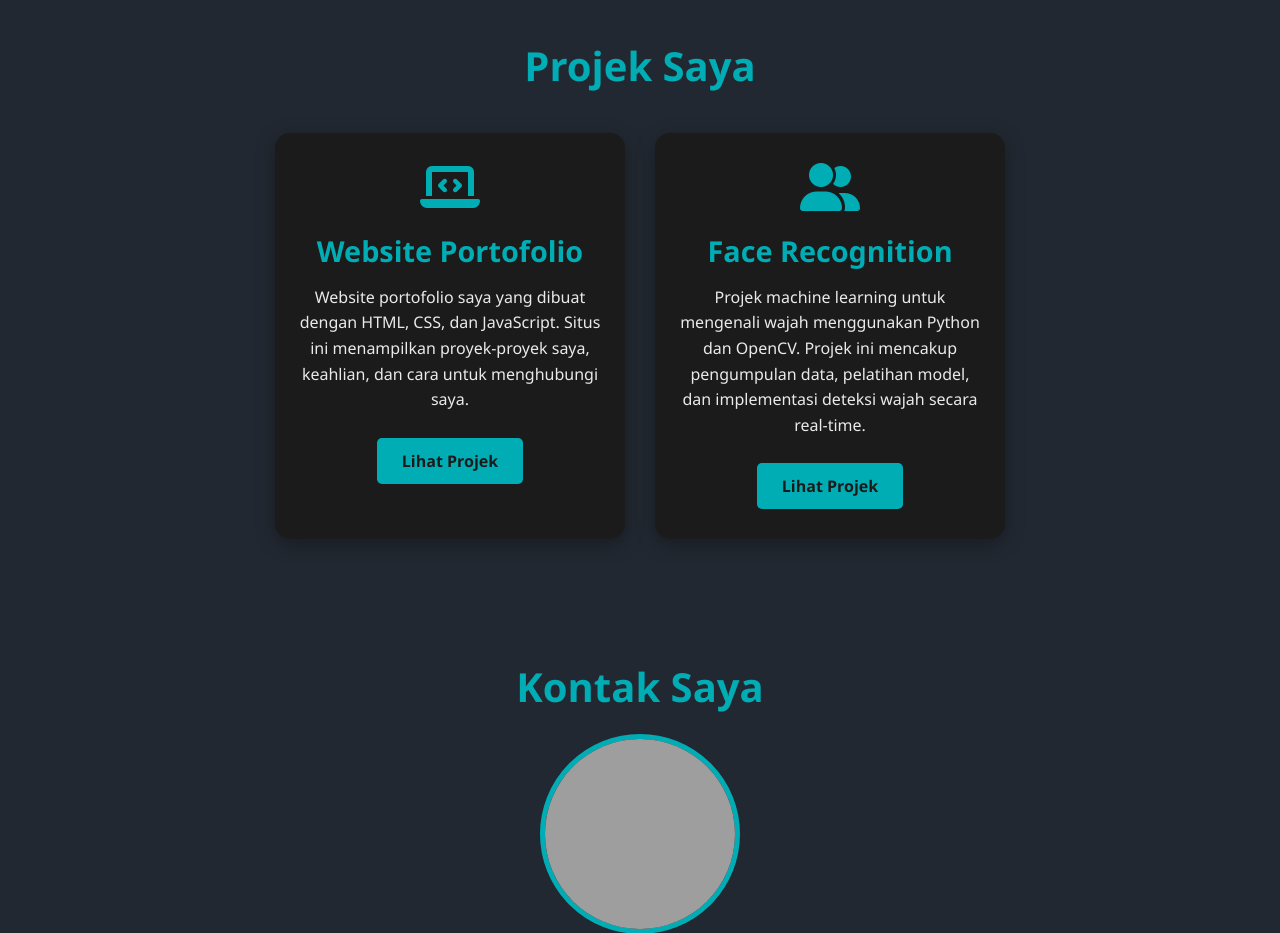
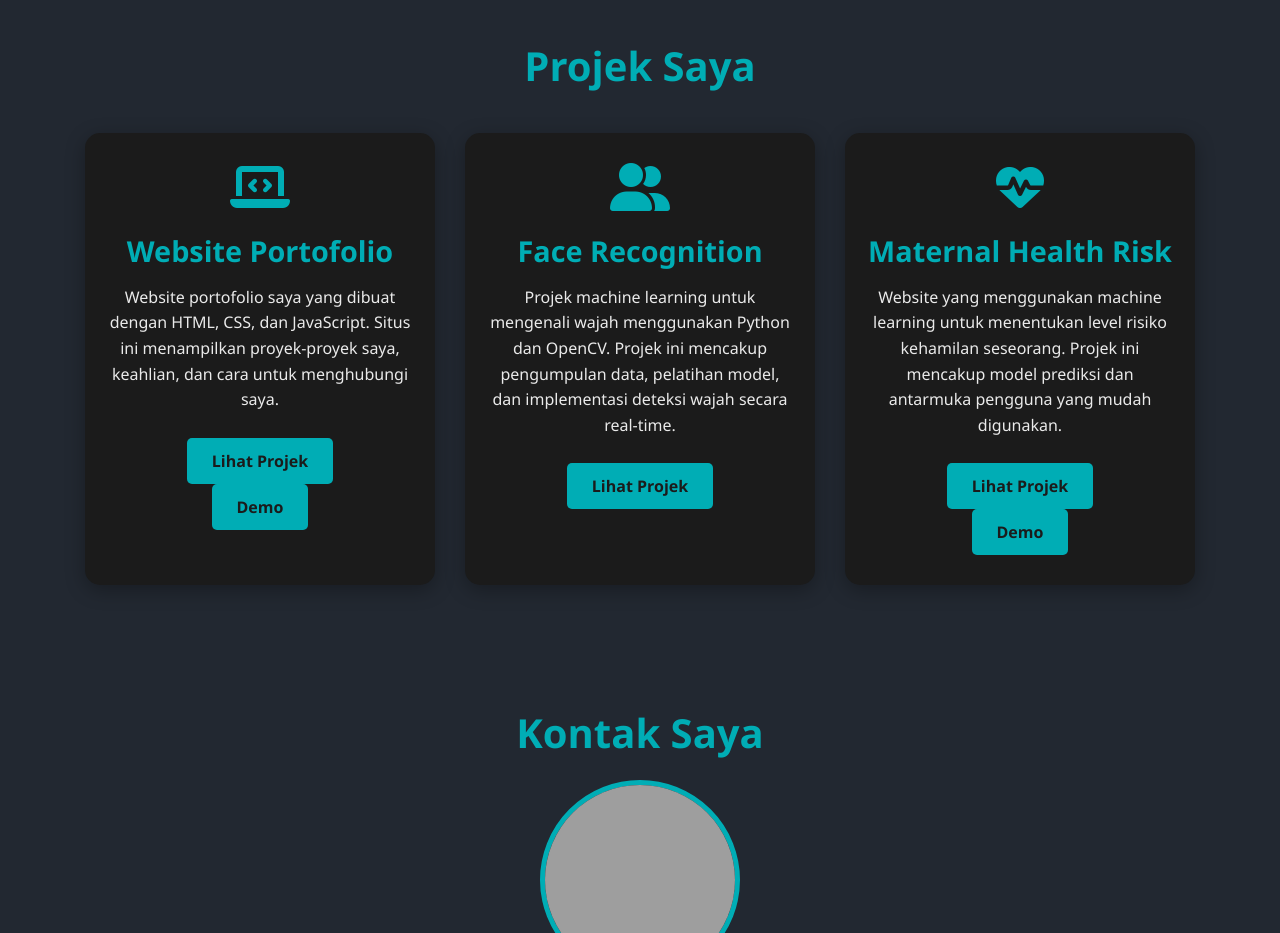
Before and after one commit to flakesss/web-Porto, a plain HTML site: page public/index.html in a window 1280 px wide. Shown: the part 1640-2573 px from the top of the page. Drawn offline with Linux system fonts and the light colour scheme; grey boxes are pictures that could not be loaded.

Commit message:
Update index.html

```diff
--- a/public/index.html
+++ b/public/index.html
@@ -30,7 +30,8 @@
     <!-- Bagian Home -->
     <section class="home" id="home">
         <div class="home-content">
-            <img src="assets/1000090901 (1).jpg" class="img-home" alt="Hatta Image">
+            <!-- Tambahkan atribut onclick pada gambar -->
+            <img src="assets/1000090901 (1).jpg" class="img-home" alt="Hatta Image" onclick="openFullImage()">
             <h1>Halo Semua!! 🙋</h1>
             <h2>Saya Hatta Dwi Putranto</h2>
         </div>
@@ -68,19 +69,31 @@
     <section id="projects" class="projects-container">
         <h2>Projek Saya</h2>
         <div class="projects-content">
+            <!-- Proyek 1: Website Portofolio -->
             <div class="project-item">
                 <i class="fas fa-laptop-code project-icon"></i>
                 <h3>Website Portofolio</h3>
                 <p>Website portofolio saya yang dibuat dengan HTML, CSS, dan JavaScript. Situs ini menampilkan proyek-proyek saya, keahlian, dan cara untuk menghubungi saya.</p>
                 <a href="https://github.com/flakesss/web-Porto" target="_blank" class="btn">Lihat Projek</a>
+                <!-- Tambahkan tombol Demo -->
+                <a href="https://your-portfolio-website-url.com" target="_blank" class="btn">Demo</a>
             </div>
+            <!-- Proyek 2: Face Recognition -->
             <div class="project-item">
                 <i class="fas fa-user-friends project-icon"></i>
                 <h3>Face Recognition</h3>
                 <p>Projek machine learning untuk mengenali wajah menggunakan Python dan OpenCV. Projek ini mencakup pengumpulan data, pelatihan model, dan implementasi deteksi wajah secara real-time.</p>
                 <a href="https://github.com/flakesss/face_Recognition" target="_blank" class="btn">Lihat Projek</a>
             </div>
-            <!-- Tambahkan projek lain jika diperlukan -->
+            <!-- Proyek 3: Maternal Health Risk -->
+            <div class="project-item">
+                <i class="fas fa-heartbeat project-icon"></i>
+                <h3>Maternal Health Risk</h3>
+                <p>Website yang menggunakan machine learning untuk menentukan level risiko kehamilan seseorang. Projek ini mencakup model prediksi dan antarmuka pengguna yang mudah digunakan.</p>
+                <a href="https://github.com/flakesss/maternal_health_risk" target="_blank" class="btn">Lihat Projek</a>
+                <!-- Tambahkan tombol Demo jika ada -->
+                <a href="https://your-maternal-health-risk-website-url.com" target="_blank" class="btn">Demo</a>
+            </div>
         </div>
     </section>
 
@@ -101,7 +114,7 @@
         <p>&copy; 2023 Hatta Dwi Putranto. All rights reserved.</p>
     </footer>
 
-    <!-- JavaScript untuk menu responsif -->
+    <!-- JavaScript untuk menu responsif dan fitur tambahan -->
     <script src="script.js"></script>
 </body>
 </html>
```
